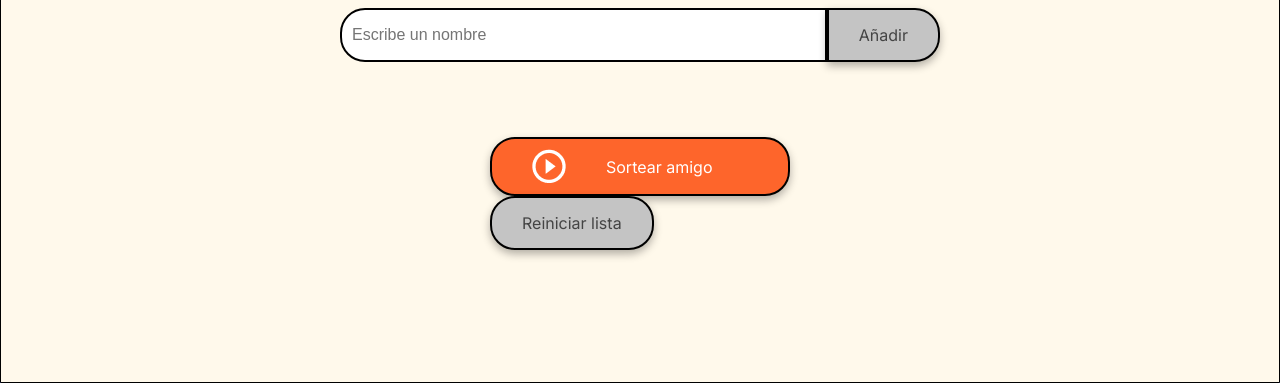
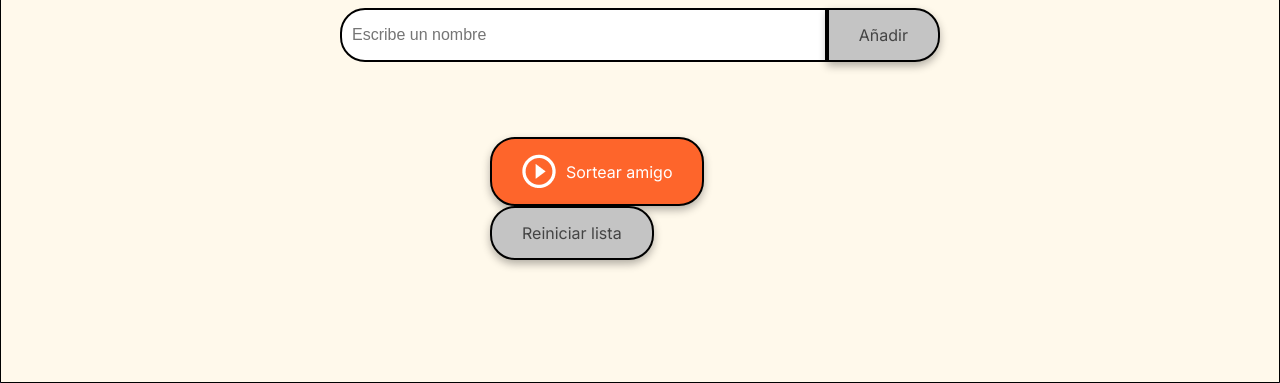
Before and after one commit to LenninTemoche/Challenge-Amigo-Secreto-G9, a plain HTML site: page challenge-amigo-secreto_esp-main/index.html in a window 1280 px wide. Shown: the part 417-800 px from the top of the page. Drawn offline with Linux system fonts and the light colour scheme.

Commit message:
alineando bton reinicio, se modificacss - se usa rama sec

```diff
--- a/challenge-amigo-secreto_esp-main/index.html
+++ b/challenge-amigo-secreto_esp-main/index.html
@@ -42,7 +42,7 @@
                 </button>
                 <!-- Botón para reiniciar la lista de amigos y el resultado -->
                 <!-- Llama a la función reiniciarLista() definida en app.js -->
-                <button class="button-reset" onclick="reiniciarLista()" aria-label="Reiniciar lista">
+                <button class="button-reset" onclick="reiniciarLista()" aria-label="Reiniciar">
                     Reiniciar lista
                 </button>
 
--- a/challenge-amigo-secreto_esp-main/style.css
+++ b/challenge-amigo-secreto_esp-main/style.css
@@ -146,15 +146,20 @@ ul {
 .button-draw {
     display: flex;
     align-items: center;
-    width: 100%;
-    padding: 10px 40px;
+    padding: 15px 30px;
     color: var(--color-white);
     background-color: var(--color-button);
     font-size: 16px;
+    font-family: "Inter", sans-serif;
+    border: 2px solid #000;
+    border-radius: 25px;
+    cursor: pointer;
+    box-shadow: 0 4px 8px rgba(0, 0, 0, 0.3);
+    white-space: nowrap; /* No dividir texto */
 }
 
 .button-draw img {
-    margin-right: 40px;
+    margin-right: 10px;
 }
 
 .button-draw:hover {
@@ -164,10 +169,11 @@ ul {
 /* Se agrega contenedor horizontal para los botones de sorteo y reinicio */
 .button-container-row {
     display: flex;
-    gap: 10px; /* Espacio entre botones */
-    margin-top: 20px;
     justify-content: center;
-    flex-wrap: wrap;
+    align-items: center;
+    gap: 12px; /* Espacio entre botones */
+    margin-top: 25px;
+    flex-wrap: nowrap;
 }
 
 /* Botón de reiniciar con forma ovalada y estilo coherente */
@@ -181,6 +187,7 @@ ul {
     font-family: "Inter", sans-serif;
     cursor: pointer;
     box-shadow: 0 4px 8px rgba(0, 0, 0, 0.3);
+    white-space: nowrap;
 }
 
 .button-reset:hover {
```
